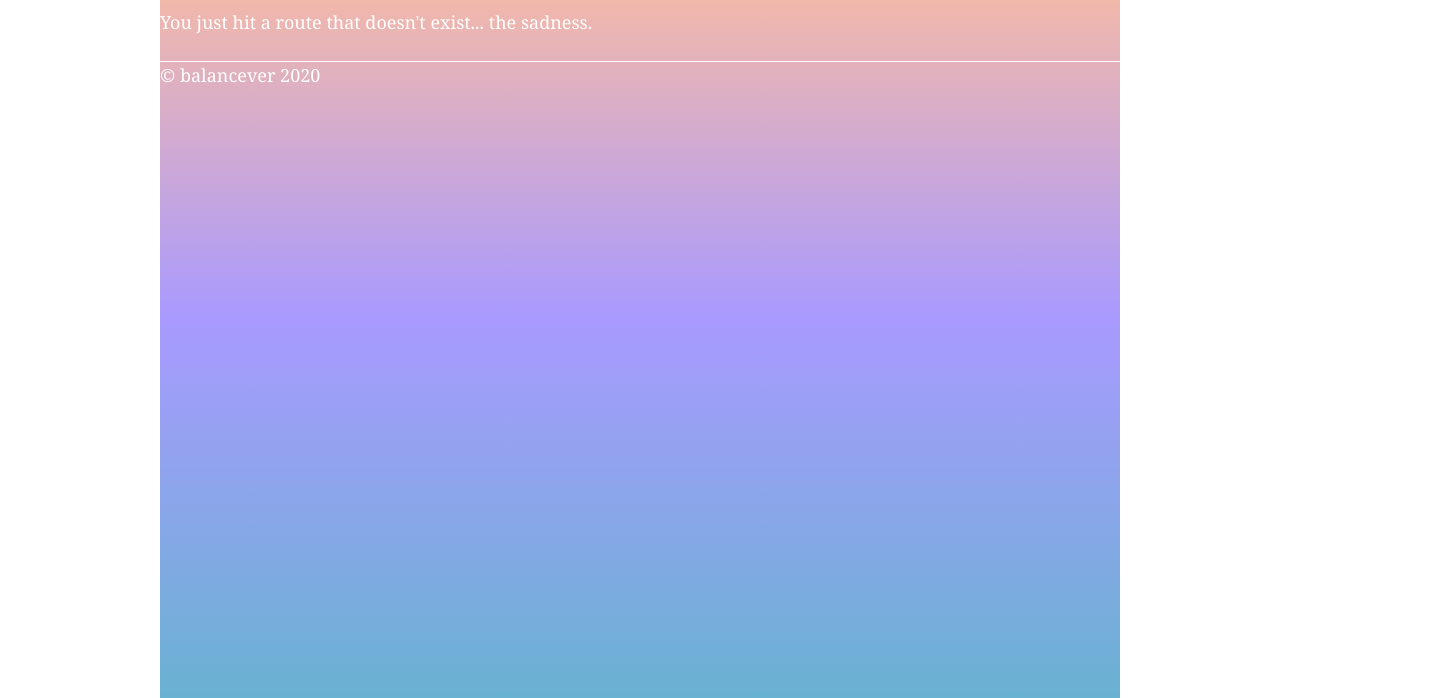
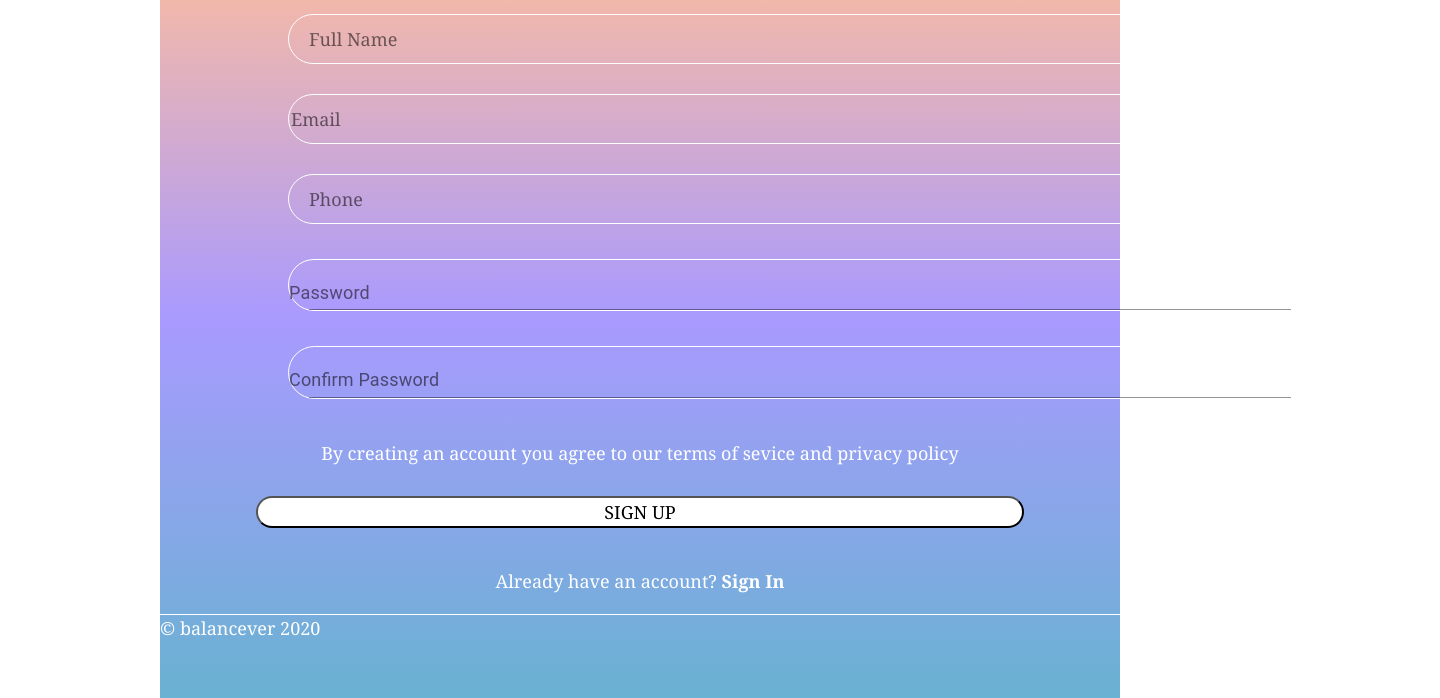
Before and after one commit to KainyRyu/balancever, a Gatsby site: page /signup in a window 1280 px wide. Before the commit this address had no page. Shown: the part 118-816 px from the top of the page, 1440 px wide, since content can reach past the window. Built offline with nearby package versions, Linux system fonts and the light colour scheme; Gatsby itself is replaced by a stand-in of ours.

Commit message:
signup page

```diff
--- a/src/pages/homepage.js
+++ b/src/pages/homepage.js
@@ -1,4 +1,5 @@
 import React from "react"
+import { Link } from "gatsby"
 import Layout from "../components/layout"
 import SEO from "../components/seo"
 import backgroundVideo from "../images/Screenshot_2020_04_13_at_01_43.png"
@@ -20,8 +21,12 @@ const Homepage = () => {
             </p>
           </div>
           <div>
+          <Link to="/login">
             <button className="sign-buttons">SIGN IN</button>
+          </Link>
+          <Link to="/singup">
             <button className="sign-buttons">SIGN UP</button>
+          </Link>
           </div>
         </div>
         <div className="background-video-box">
--- a/src/pages/login.js
+++ b/src/pages/login.js
@@ -130,7 +130,7 @@ const Login = () => {
             <div style={{display: 'flex', justifyContent: 'center', margin: '20px'}}>
                 <Link style={{color: 'white', textDecoration:'none', }}>Forgot Password?</Link>
             </div>
-            <div style={{textAlign: 'center', margin: '20px'}}>Don't have an accout? <SignUp>Sign Up</SignUp></div>
+            <div style={{textAlign: 'center', margin: '20px'}}>Don't have an account? <SignUp>Sign Up</SignUp></div>
             {/* <StyledFirebaseAuth
                 uiConfig={uiConfig}
                 firebaseAuth={firebase.auth()}
--- /dev/null
+++ b/src/pages/signup.js
@@ -0,0 +1,217 @@
+import React, { useState, useEffect } from "react"
+import { Link } from "gatsby"
+import styled from "styled-components"
+
+import Layout from "../components/layout"
+import SEO from "../components/seo"
+import firebase from "../utils/firebase";
+import StyledFirebaseAuth from "react-firebaseui/StyledFirebaseAuth";
+import {
+    Button,
+    FormConrol,
+    FormControlLabel,
+    InputLabel,
+    TextField,
+    Typography,
+  } from "@material-ui/core"
+  import {
+      fade,
+      makeStyles,
+      createMuiTheme,
+      ThemeProvider,
+  } from "@material-ui/core/styles"
+  import { white } from '@material-ui/core/colors'
+
+const SignUp = () => {
+
+    const [name, setName] = useState("");
+    const [phone, setPhone] = useState("");
+    const [address, setAddress] = useState("");
+    const [email, setEmail] = useState("");
+    const [password, setPassword] = useState("");
+    const [confirmPassword, setConfirmPassword] = useState("");
+
+    const useStyles = makeStyles((theme) => ({
+        root: {
+            // border: `1px solid white`,
+            // overflow: 'hidden',
+            boderRadius: 50,
+            background: 'none',
+            color: 'white',
+            transition: theme.transitions.create(['border-color', 'box-shadow']),
+            '&$focused': {
+                boxShadow: `${fade(theme.palette.primary.main, 0.25)} 0 0 0 2px`,
+                borderColor: theme.palette.primary.main,
+            },
+        },
+        focused: {},
+    }))
+
+    const classes = useStyles();
+
+    return (
+        <Layout>
+            <SEO title="SignUp" />
+            <Typography component="h1" variant="h5" style={{textAlign: 'center'}}>CREATE ACCOUT</Typography>
+            <Form className={classes.root}>
+                <ThemeProvider>
+                    {/* <TextField
+                        className={classes.margin}
+                        label="First Name"
+                        type="text"
+                        variant="outlined"
+                        value={name}
+                        onChange={e => setName(e.target.value)}
+                        style={{
+                            border:'solid 2px white',
+                            borderRadius:'50px',
+                            padding: '0 20px',
+                            margin: '10px 10vw',
+                            width: '80vw',
+                        }}
+                    />
+                    <TextField
+                        className={classes.margin}
+                        className="class.margin"
+                        label="Phone"
+                        type="number"
+                        value={phone}
+                        onChange={e => setPhone(e.target.value)}
+                        style={{
+                            border:'solid 2px white',
+                            borderRadius:'50px',
+                            padding: '0 20px',
+                            margin: '10px 10vw',
+                            width: '80vw',
+                        }}
+                    /> */}
+                    <input
+                        className={classes.margin}
+                        className="class.margin"
+                        label="Name"
+                        type="text"
+                        placeholder="Full Name"
+                        value={name}
+                        onChange={e => setName(e.target.value)}
+                        style={{
+                            background: 'none',
+                            border:'solid 1px white',
+                            borderRadius:'50px',
+                            padding: '0 20px',
+                            margin: '15px 10vw',
+                            width: '80vw',
+                            height: '50px',
+                        }}
+                    />
+                    <input
+                        className={classes.margin}
+                        className="class.margin"
+                        label="Name"
+                        type="text"
+                        value={email}
+                        placeholder="Email"
+                        onChange={e => setEmail(e.target.value)}
+                        style={{
+                            background: 'none',
+                            border:'solid 1px white',
+                            borderRadius:'50px',
+                            padding: '0 2015',
+                            margin: '15px 10vw',
+                            width: '80vw',
+                            height: '50px',
+                        }}
+                    />
+                    <input
+                        className={classes.margin}
+                        className="class.margin"
+                        label="Phone"
+                        type="number"
+                        placeholder="Phone"
+                        value={phone}
+                        onChange={e => setPhone(e.target.value)}
+                        style={{
+                            background: 'none',
+                            border:'solid 1px white',
+                            borderRadius:'50px',
+                            padding: '0 20px',
+                            margin: '15px 10vw',
+                            width: '80vw',
+                            height: '50px',
+                        }}
+                    />
+                    <TextField
+                        label="Password"
+                        type="password"
+
+                        value={password}
+                        onChange={e => setPassword(e.target.value)}
+                        style={{
+                            border:'solid 1px white',
+                            borderRadius:'50px',
+                            padding: '0 20px',
+                            margin: '20px 10vw',
+                            width: '80vw',
+                        }}
+                    />
+                    <TextField
+                        label="Confirm Password"
+                        type="password"
+                        value={confirmPassword}
+                        onChange={e => setConfirmPassword(e.target.value)}
+                        style={{
+                            border:'solid 1px white',
+                            borderRadius:'50px',
+                            padding: '0 20px',
+                            margin: '15px 10vw',
+                            width: '80vw',
+                        }}
+                    />
+
+                </ThemeProvider>
+            </Form>
+            <p style={{width: '70%', textAlign:'center', margin:'10px auto'}}>
+                By creating an account you agree to
+                our terms of sevice and privacy policy
+            </p>
+            <Link to="/login/">
+                <button
+                    className="sign-buttons"
+                    variant="outlined"
+                    color="primary"
+                    style={{
+                        borderRadius: 25,
+                        background: `white`,
+                        margin: `20px 10%`,
+                        padding: `15px auto`,
+                        width: '80%',
+                    }}
+                >
+                    SIGN UP
+                </button>
+            </Link>
+            <div style={{textAlign: 'center', margin: '20px'}}>Already have an account? <Login>Sign In</Login></div>
+
+            {/* <StyledFirebaseAuth
+                uiConfig={uiConfig}
+                firebaseAuth={firebase.auth()}
+            /> */}
+        </Layout>
+    )
+}
+
+const Form = styled.form`
+    margin-top: 25px;
+`
+
+const InputFieldWarpper = styled.div`
+    margin-bottom: 25px;
+    width: 80%;
+`
+
+const Login = styled(Link)`
+    color: white;
+    text-decoration: none;
+    font-weight: 600;
+`
+
+export default SignUp
```
